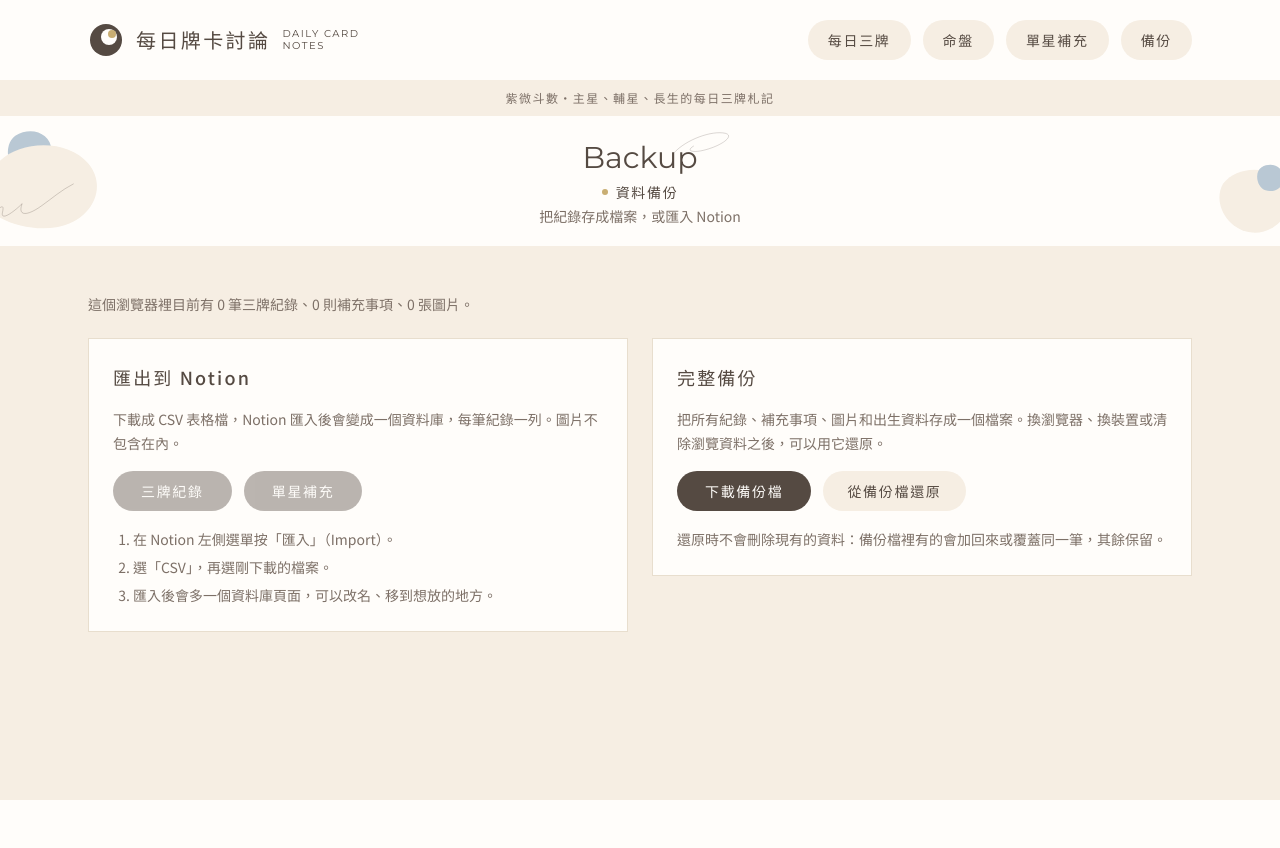
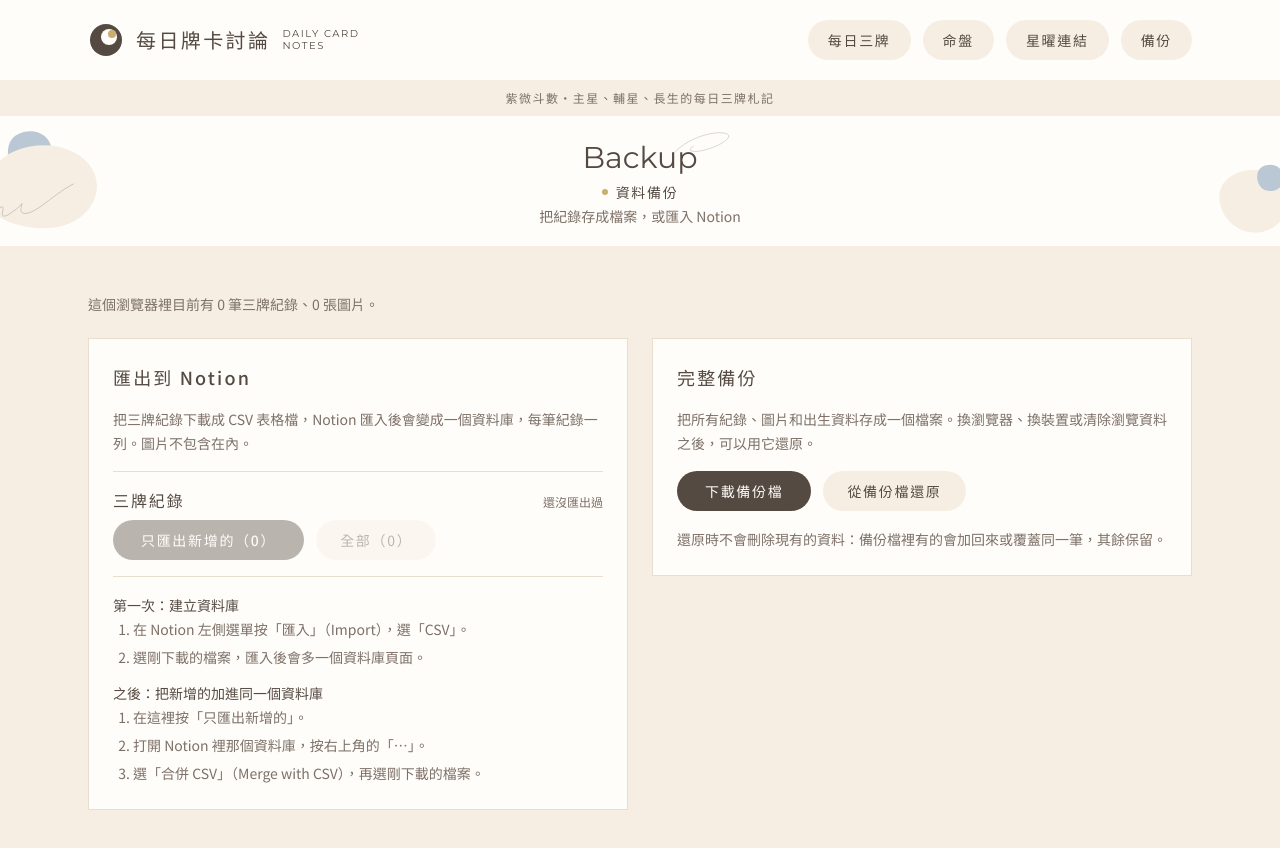
Before and after one commit to zw-research/ZW-Card, a Next.js app: page /backup in a window 1280 px wide. Shown: the top 848 px of the page. Before the commit the page ends 800 px from the top, so only its background shows below. Built offline with nearby package versions, Linux system fonts and the light colour scheme.

Commit message:
Turn the card pages into star links and retire notes
- Card pages list the questions that use each star and link back to them
- Home opens the reading named in the URL hash
- Backup: incremental CSV export for Notion
- Remove the per-card notes feature and purge its leftover data

```diff
--- a/src/app/backup/page.tsx
+++ b/src/app/backup/page.tsx
@@ -1,15 +1,14 @@
 "use client";
 
 import { useState } from "react";
-import { CARD_CATEGORY, SLOTS } from "../cards";
+import { SLOTS } from "../cards";
 import {
   chartStore,
   exportImages,
+  exportMarkStore,
   importImages,
-  noteStore,
   readingStore,
   useStore,
-  type Note,
   type Reading,
 } from "../store";
 import {
@@ -29,7 +28,13 @@ function toCsv(rows: string[][]) {
 }
 
 function readingsCsv(readings: Reading[]) {
-  const header = ["問題", "日期", ...SLOTS.flatMap((slot) => [slot.label, `${slot.label}正倒`]), "整合解析", "圖片數"];
+  const header = [
+    "問題",
+    "日期",
+    ...SLOTS.flatMap((slot) => [slot.label, `${slot.label}正倒`]),
+    "整合解析",
+    "圖片數",
+  ];
   const rows = [...readings]
     .sort((a, b) => a.date.localeCompare(b.date) || a.createdAt - b.createdAt)
     .map((reading) => [
@@ -45,15 +50,7 @@ function readingsCsv(readings: Reading[]) {
   return toCsv([header, ...rows]);
 }
 
-function notesCsv(notes: Note[]) {
-  const header = ["牌卡", "分類", "日期", "補充事項"];
-  const rows = [...notes]
-    .sort((a, b) => a.card.localeCompare(b.card, "zh-Hant") || a.createdAt - b.createdAt)
-    .map((note) => [note.card, CARD_CATEGORY.get(note.card)?.name ?? "", note.date, note.text]);
-  return toCsv([header, ...rows]);
-}
-
-// ---------- 下載與檔名 ----------
+// ---------- 下載、時間與檔名 ----------
 function download(filename: string, content: string, type: string) {
   const url = URL.createObjectURL(new Blob([content], { type }));
   const link = document.createElement("a");
@@ -63,11 +60,21 @@ function download(filename: string, content: string, type: string) {
   URL.revokeObjectURL(url);
 }
 
+function currentTime() {
+  return Date.now();
+}
+
 function todayStamp() {
   const now = new Date();
   const month = String(now.getMonth() + 1).padStart(2, "0");
   const day = String(now.getDate()).padStart(2, "0");
   return `${now.getFullYear()}-${month}-${day}`;
+}
+
+function formatTime(time: number) {
+  const date = new Date(time);
+  const pad = (value: number) => String(value).padStart(2, "0");
+  return `${date.getFullYear()}-${pad(date.getMonth() + 1)}-${pad(date.getDate())} ${pad(date.getHours())}:${pad(date.getMinutes())}`;
 }
 
 // 以 id 合併：備份檔裡有的覆蓋現有的，其餘保留
@@ -79,12 +86,26 @@ function mergeById<T extends { id: string }>(current: T[], incoming: T[]) {
 
 export default function BackupPage() {
   const readings = useStore(readingStore);
-  const notes = useStore(noteStore);
   const chart = useStore(chartStore);
+  const marks = useStore(exportMarkStore);
   const [busy, setBusy] = useState(false);
   const [message, setMessage] = useState("");
 
   const imageCount = readings.reduce((total, reading) => total + reading.imageIds.length, 0);
+
+  // 上次匯出之後新增的紀錄
+  const lastExport = marks.find((mark) => mark.kind === "readings")?.at;
+  const newReadings = readings.filter((reading) => reading.createdAt > (lastExport ?? 0));
+
+  function exportCsv(onlyNew: boolean) {
+    download(
+      `三牌紀錄${onlyNew ? "-新增" : ""}-${todayStamp()}.csv`,
+      readingsCsv(onlyNew ? newReadings : readings),
+      "text/csv",
+    );
+    // 記下這次匯出的時間，下次「只匯出新增的」就從這裡算起
+    exportMarkStore.save([{ kind: "readings", at: currentTime() }]);
+  }
 
   async function downloadBackup() {
     setBusy(true);
@@ -93,7 +114,7 @@ export default function BackupPage() {
       const images = await exportImages(readings.flatMap((reading) => reading.imageIds));
       download(
         `每日牌卡備份-${todayStamp()}.json`,
-        JSON.stringify({ version: 1, readings, notes, chart, images }),
+        JSON.stringify({ version: 1, readings, chart, images }),
         "application/json",
       );
       setMessage("備份檔已下載。");
@@ -111,22 +132,18 @@ export default function BackupPage() {
       if (typeof data !== "object" || data === null) throw new Error("not a backup");
       const backup = data as Record<string, unknown>;
       const backupReadings = readingStore.pickValid(backup.readings);
-      const backupNotes = noteStore.pickValid(backup.notes);
       const backupChart = chartStore.pickValid(backup.chart);
-      if (backupReadings.length + backupNotes.length + backupChart.length === 0) {
-        throw new Error("empty backup");
-      }
+      if (backupReadings.length + backupChart.length === 0) throw new Error("empty backup");
 
       const restoredImages =
         typeof backup.images === "object" && backup.images !== null
           ? await importImages(backup.images as Record<string, string>)
           : 0;
       readingStore.save(mergeById(readings, backupReadings));
-      noteStore.save(mergeById(notes, backupNotes));
       if (backupChart.length > 0) chartStore.save(backupChart);
 
       setMessage(
-        `已還原 ${backupReadings.length} 筆三牌紀錄、${backupNotes.length} 則補充事項、${restoredImages} 張圖片` +
+        `已還原 ${backupReadings.length} 筆三牌紀錄、${restoredImages} 張圖片` +
           (backupChart.length > 0 ? "，以及命盤的出生資料。" : "。"),
       );
     } catch {
@@ -142,49 +159,61 @@ export default function BackupPage() {
       <div className={BAND}>
         <div className={BAND_INNER}>
           <p className="text-sm text-ink-soft">
-            這個瀏覽器裡目前有 {readings.length} 筆三牌紀錄、{notes.length} 則補充事項、
-            {imageCount} 張圖片{chart.length > 0 ? "，以及命盤的出生資料" : ""}。
+            這個瀏覽器裡目前有 {readings.length} 筆三牌紀錄、{imageCount} 張圖片
+            {chart.length > 0 ? "，以及命盤的出生資料" : ""}。
           </p>
 
           <div className="grid items-start gap-6 lg:grid-cols-2">
             <section className={`${PANEL} flex flex-col gap-4 p-5 sm:p-6`}>
               <h2 className="text-lg font-medium tracking-[0.12em]">匯出到 Notion</h2>
               <p className="text-sm leading-6 text-ink-soft">
-                下載成 CSV 表格檔，Notion 匯入後會變成一個資料庫，每筆紀錄一列。圖片不包含在內。
+                把三牌紀錄下載成 CSV 表格檔，Notion 匯入後會變成一個資料庫，每筆紀錄一列。圖片不包含在內。
               </p>
+              <div className="flex flex-col gap-2 border-t border-line pt-4">
+                <div className="flex flex-wrap items-baseline justify-between gap-x-3">
+                  <h3 className="font-medium tracking-[0.12em]">三牌紀錄</h3>
+                  <span className="text-xs text-ink-soft">
+                    {lastExport ? `上次匯出：${formatTime(lastExport)}` : "還沒匯出過"}
+                  </span>
+                </div>
                 <div className="flex flex-wrap gap-3">
                   <button
                     type="button"
-                  disabled={readings.length === 0}
-                  onClick={() =>
-                    download(`三牌紀錄-${todayStamp()}.csv`, readingsCsv(readings), "text/csv")
-                  }
+                    disabled={newReadings.length === 0}
+                    onClick={() => exportCsv(true)}
                     className={BUTTON_PRIMARY}
                   >
-                  三牌紀錄
+                    只匯出新增的（{newReadings.length}）
                   </button>
                   <button
                     type="button"
-                  disabled={notes.length === 0}
-                  onClick={() =>
-                    download(`單星補充-${todayStamp()}.csv`, notesCsv(notes), "text/csv")
-                  }
-                  className={BUTTON_PRIMARY}
+                    disabled={readings.length === 0}
+                    onClick={() => exportCsv(false)}
+                    className={BUTTON_GHOST}
                   >
-                  單星補充
+                    全部（{readings.length}）
                   </button>
                 </div>
-              <ol className="list-decimal space-y-1 pl-5 text-sm leading-6 text-ink-soft">
-                <li>在 Notion 左側選單按「匯入」（Import）。</li>
-                <li>選「CSV」，再選剛下載的檔案。</li>
-                <li>匯入後會多一個資料庫頁面，可以改名、移到想放的地方。</li>
+              </div>
+              <div className="border-t border-line pt-4 text-sm leading-6 text-ink-soft">
+                <p className="font-medium text-ink">第一次：建立資料庫</p>
+                <ol className="list-decimal space-y-1 pl-5">
+                  <li>在 Notion 左側選單按「匯入」（Import），選「CSV」。</li>
+                  <li>選剛下載的檔案，匯入後會多一個資料庫頁面。</li>
                 </ol>
+                <p className="mt-3 font-medium text-ink">之後：把新增的加進同一個資料庫</p>
+                <ol className="list-decimal space-y-1 pl-5">
+                  <li>在這裡按「只匯出新增的」。</li>
+                  <li>打開 Notion 裡那個資料庫，按右上角的「⋯」。</li>
+                  <li>選「合併 CSV」（Merge with CSV），再選剛下載的檔案。</li>
+                </ol>
+              </div>
             </section>
 
             <section className={`${PANEL} flex flex-col gap-4 p-5 sm:p-6`}>
               <h2 className="text-lg font-medium tracking-[0.12em]">完整備份</h2>
               <p className="text-sm leading-6 text-ink-soft">
-                把所有紀錄、補充事項、圖片和出生資料存成一個檔案。換瀏覽器、換裝置或清除瀏覽資料之後，可以用它還原。
+                把所有紀錄、圖片和出生資料存成一個檔案。換瀏覽器、換裝置或清除瀏覽資料之後，可以用它還原。
               </p>
               <div className="flex flex-wrap gap-3">
                 <button
--- a/src/app/card/[name]/card-detail.tsx
+++ b/src/app/card/[name]/card-detail.tsx
@@ -1,63 +1,22 @@
 "use client";
 
 import Link from "next/link";
-import { useState } from "react";
-import { CARD_CATEGORY, cardHref, relatedCards } from "../../cards";
-import {
-  formatDate,
-  noteStore,
-  readingStore,
-  stamp,
-  useStore,
-  useToday,
-} from "../../store";
-import {
-  BAND,
-  BAND_INNER,
-  BUTTON_PRIMARY,
-  FOCUS,
-  INPUT,
-  PANEL,
-  ReadingItem,
-  TONES,
-} from "../../ui";
+import { CARD_CATEGORY, SLOTS, cardHref, relatedCards, usesCard } from "../../cards";
+import { formatDate, readingStore, useStore } from "../../store";
+import { ArrowCircle, BAND, BAND_INNER, FOCUS, PANEL, TONES } from "../../ui";
 
+// 一顆星曜的頁面：列出用到它的問題，點問題回到首頁看那一筆
 export function CardDetail({ name }: { name: string }) {
-  const notes = useStore(noteStore);
   const readings = useStore(readingStore);
-  const today = useToday();
-  const [text, setText] = useState("");
 
   const category = CARD_CATEGORY.get(name);
   if (!category) return null;
   const tone = TONES[category.tone];
   const related = relatedCards(name);
 
-  const cardNotes = notes
-    .filter((note) => note.card === name)
-    .sort((a, b) => b.createdAt - a.createdAt);
-  // 單一主星也列出含有它的雙星紀錄
   const cardReadings = readings
-    .filter(
-      (reading) =>
-        reading.main === name ||
-        reading.minor === name ||
-        reading.stage === name ||
-        (category.id === "main" && reading.main.includes(name)),
-    )
+    .filter((reading) => usesCard(reading, name))
     .sort((a, b) => b.date.localeCompare(a.date) || b.createdAt - a.createdAt);
-
-  function addNote() {
-    const trimmed = text.trim();
-    if (!trimmed || !today) return;
-    noteStore.save([...notes, { ...stamp(), date: today, card: name, text: trimmed }]);
-    setText("");
-  }
-
-  function removeNote(id: string) {
-    if (!window.confirm("確定刪除這則補充事項？")) return;
-    noteStore.save(notes.filter((note) => note.id !== id));
-  }
 
   return (
     <main className="flex flex-1 flex-col">
@@ -66,7 +25,7 @@ export function CardDetail({ name }: { name: string }) {
           href="/card"
           className={`text-sm tracking-widest text-ink-soft hover:text-ink ${FOCUS}`}
         >
-          ← 單星補充
+          ← 星曜連結
         </Link>
         <h1 className={`mt-6 text-4xl tracking-[0.12em] sm:text-5xl ${tone.text}`}>{name}</h1>
         <p className="mt-4 flex items-center justify-center gap-2 text-sm font-medium tracking-[0.12em]">
@@ -97,85 +56,55 @@ export function CardDetail({ name }: { name: string }) {
       </div>
 
       <div className={BAND}>
-      <div className={BAND_INNER}>
-      <div className="grid items-start gap-6 lg:grid-cols-2">
-        <section className={`${PANEL} p-5 sm:p-6`}>
-          <h2 className="text-lg font-medium tracking-[0.12em]">補充事項</h2>
-          <form
-            className="mt-3 flex flex-col gap-3"
-            onSubmit={(event) => {
-              event.preventDefault();
-              addNote();
-            }}
-          >
-            <label htmlFor="note" className="sr-only">
-              補充事項
-            </label>
-            <textarea
-              id="note"
-              rows={4}
-              value={text}
-              onChange={(event) => setText(event.target.value)}
-              onKeyDown={(event) => {
-                if (event.key === "Enter" && (event.ctrlKey || event.metaKey)) {
-                  event.currentTarget.form?.requestSubmit();
-                }
-              }}
-              placeholder={`寫下對「${name}」的補充事項…`}
-              className={`${INPUT} resize-y leading-7`}
-            />
-            <div className="flex items-center justify-between gap-3">
-              <span className="text-xs text-ink-soft">Ctrl + Enter 可直接加入</span>
-              <button type="submit" disabled={!text.trim()} className={BUTTON_PRIMARY}>
-                加入
-              </button>
-            </div>
-          </form>
-
-          {cardNotes.length === 0 ? (
-            <p className="mt-6 text-center text-ink-soft">還沒有補充事項。</p>
+        <div className={BAND_INNER}>
+          <h2 className="text-lg font-medium tracking-[0.12em]">
+            用到這顆星的問題
+            <span className="ml-2 text-sm font-normal tracking-normal text-ink-soft">
+              {cardReadings.length} 題
+            </span>
+          </h2>
+          {cardReadings.length === 0 ? (
+            <p className={`${PANEL} px-6 py-10 text-center text-ink-soft`}>
+              還沒有用到「{name}」的問題。
+            </p>
           ) : (
-            <ul className="mt-5 flex flex-col gap-4">
-              {cardNotes.map((note) => (
-                <li key={note.id} className={`border-l-2 pl-3 ${tone.border}`}>
-                  <div className="flex items-baseline justify-between gap-2 text-sm text-ink-soft">
-                    <span>{formatDate(note.date)}</span>
-                    <button
-                      type="button"
-                      onClick={() => removeNote(note.id)}
-                      className={`hover:text-danger ${FOCUS}`}
-                    >
-                      刪除
-                    </button>
-                  </div>
-                  <p className="mt-1 leading-7 break-words whitespace-pre-wrap">
-                    {note.text}
-                  </p>
+            <ul className={`${PANEL} flex flex-col p-2`}>
+              {cardReadings.map((reading) => (
+                <li key={reading.id} className="border-b border-line last:border-b-0">
+                  <Link
+                    href={`/#${encodeURIComponent(reading.id)}`}
+                    className={`flex items-center gap-3 rounded-xl px-3 py-3 transition-colors hover:bg-paper ${FOCUS}`}
+                  >
+                    <span className="flex min-w-0 flex-1 flex-col gap-1">
+                      <span className="text-xs tracking-widest text-ink-soft">
+                        {formatDate(reading.date)}
+                      </span>
+                      <span className="font-medium break-words">{reading.question}</span>
+                      <span className="flex flex-wrap gap-1 text-xs">
+                        {SLOTS.map((slot) => {
+                          const card = reading[slot.key];
+                          const owner = CARD_CATEGORY.get(card);
+                          return (
+                            <span
+                              key={slot.key}
+                              className={`rounded-full px-2 py-0.5 ${
+                                owner ? TONES[owner.tone].chip : "bg-paper"
+                              }`}
+                            >
+                              {card}
+                              {reading.reversed?.[slot.key] ? "倒" : "正"}
+                            </span>
+                          );
+                        })}
+                      </span>
+                    </span>
+                    <ArrowCircle />
+                  </Link>
                 </li>
               ))}
             </ul>
           )}
-        </section>
-
-        <section className="flex flex-col gap-4">
-          <h2 className="text-lg font-medium tracking-[0.12em]">
-            出現過的三牌紀錄
-            <span className="ml-2 text-sm font-normal tracking-normal text-ink-soft">
-              {cardReadings.length} 筆
-            </span>
-          </h2>
-          {cardReadings.length === 0 ? (
-            <p className={`${PANEL} px-6 py-10 text-center text-ink-soft`}>
-              這張牌卡還沒有出現在三牌紀錄中。
-            </p>
-          ) : (
-            cardReadings.map((reading) => (
-              <ReadingItem key={reading.id} reading={reading} />
-            ))
-          )}
-        </section>
-      </div>
-      </div>
+        </div>
       </div>
     </main>
   );
--- a/src/app/card/page.tsx
+++ b/src/app/card/page.tsx
@@ -1,20 +1,23 @@
 "use client";
 
 import Link from "next/link";
-import { CATEGORIES, cardHref } from "../cards";
-import { noteStore, useStore } from "../store";
+import { ALL_CARDS, CATEGORIES, cardHref, usesCard } from "../cards";
+import { readingStore, useStore } from "../store";
 import { BAND, BAND_INNER, FOCUS, PANEL, PageHeading, TONES } from "../ui";
 
 export default function CardIndex() {
-  const notes = useStore(noteStore);
-  const counts = new Map<string, number>();
-  for (const note of notes) {
-    counts.set(note.card, (counts.get(note.card) ?? 0) + 1);
-  }
+  const readings = useStore(readingStore);
+  // 每張牌卡出現在幾個問題裡
+  const counts = new Map(
+    ALL_CARDS.map((name) => [
+      name,
+      readings.filter((reading) => usesCard(reading, name)).length,
+    ]),
+  );
 
   return (
     <main className="flex flex-1 flex-col">
-      <PageHeading en="Cards" zh="單星補充" note="點選牌卡，查看或加入補充事項" />
+      <PageHeading en="Cards" zh="星曜連結" note="點選星曜，找出用到它的問題" />
 
       <div className={BAND}>
       <div className={BAND_INNER}>
@@ -52,7 +55,7 @@ export default function CardIndex() {
                             {name}
                             {count > 0 && (
                               <span
-                                title={`補充事項 ${count} 則`}
+                                title={`出現在 ${count} 個問題`}
                                 className={`min-w-5 rounded-full px-1 text-center text-xs leading-5 tracking-normal text-paper-light ${tone.dot}`}
                               >
                                 {count}
--- a/src/app/layout.tsx
+++ b/src/app/layout.tsx
@@ -46,7 +46,7 @@ export default function RootLayout({ children }: LayoutProps<"/">) {
                 命盤
               </Link>
               <Link href="/card" className={`${NAV_PILL} bg-paper hover:bg-line`}>
-                單星補充
+                星曜連結
               </Link>
               <Link href="/backup" className={`${NAV_PILL} bg-paper hover:bg-line`}>
                 備份
--- a/src/app/store.ts
+++ b/src/app/store.ts
@@ -1,14 +1,6 @@
 import { useSyncExternalStore } from "react";
 import type { SlotKey } from "./cards";
 
-// 單星的補充事項
-export type Note = {
-  id: string;
-  date: string;
-  card: string;
-  text: string;
-  createdAt: number;
-};
 
 // 每日三牌：主星＋輔星＋長生的整合解析
 export type Reading = {
@@ -96,15 +88,12 @@ function createStore<T>(
   };
 }
 
-export const noteStore = createStore<Note>(
-  "practice1.daily-cards",
-  (item) =>
-    typeof item.id === "string" &&
-    typeof item.date === "string" &&
-    typeof item.card === "string" &&
-    typeof item.text === "string" &&
-    typeof item.createdAt === "number",
-);
+// 單星補充事項的功能已經拿掉；把瀏覽器裡留下的舊資料一併清除
+try {
+  if (typeof window !== "undefined") localStorage.removeItem("practice1.daily-cards");
+} catch {
+  // localStorage 無法使用時不用處理
+}
 
 export const readingStore = createStore<Reading>(
   "practice1.readings",
@@ -143,6 +132,14 @@ export const chartStore = createStore<ChartProfile>(
     typeof item.isLeapMonth === "boolean" &&
     typeof item.timeIndex === "number" &&
     (item.gender === "男" || item.gender === "女"),
+);
+
+// 上次匯出 CSV 的時間，用來只匯出之後新增的資料
+export type ExportMark = { kind: "readings"; at: number };
+
+export const exportMarkStore = createStore<ExportMark>(
+  "practice1.export-marks",
+  (item) => item.kind === "readings" && typeof item.at === "number",
 );
 
 export function useStore<T>(store: Store<T>) {
--- a/src/app/ui.tsx
+++ b/src/app/ui.tsx
@@ -195,7 +195,7 @@ export function HomeLink({
   );
 }
 
-// 一張牌卡，點下去連到該牌卡的補充事項頁
+// 一張牌卡，點下去連到該牌卡的星曜連結頁
 export function CardTile({
   label,
   name,
```
Also changed, not shown: src/app/cards.ts (+9 -1 lines), src/app/page.tsx (+21 -3 lines). Lines whose indentation alone changed are shown as unchanged.
